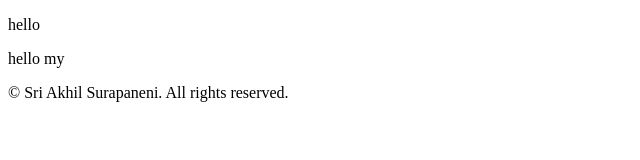
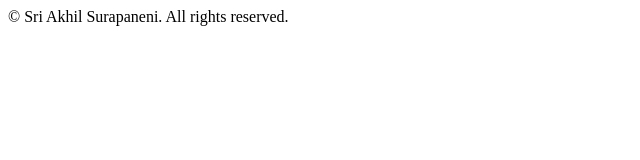
Before and after one commit to sriakhilsurapaneni/resume, a plain HTML site: page index.html in a window 1280 px wide. Shown: the whole page, without its empty margins (0-640 px from the left). Drawn offline with Linux system fonts and the light colour scheme.

Commit message:
final changes

```diff
--- a/index.html
+++ b/index.html
@@ -5,8 +5,8 @@
         <meta charset="UTF-8">
     </head>
     <body>
-       <p>hello</p>
-       <p>hello my</p>
+
+
 
     <footer>© Sri Akhil Surapaneni. All rights reserved.</footer>
     </body>
```
